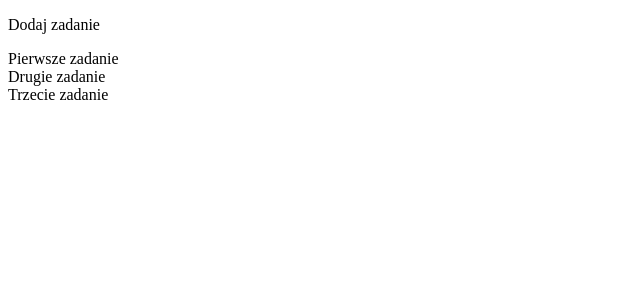
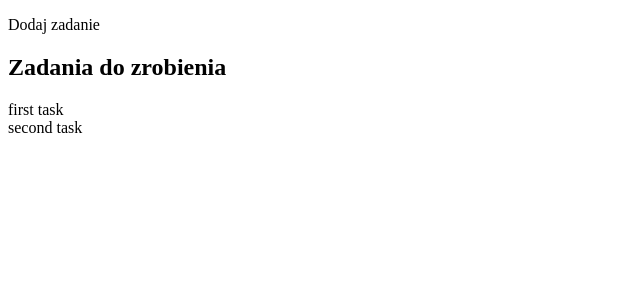
Before and after one commit to unpolaco/Personal-Organizer-App-, a React (Create React App) app: page / in a window 1280 px wide. Shown: the top 300 px of the page, without its empty margins (0-640 px from the left). Built offline with nearby package versions, Linux system fonts and the light colour scheme.

Commit message:
Set map function through tasks state

```diff
--- a/src/App.js
+++ b/src/App.js
@@ -3,12 +3,25 @@ import AddTask from './components/AddTask'
 import TasksLists from './components/TaskList'
 
 class App extends Component {
-  state={ }
+  state={
+    tasks: [
+      {
+        id: 0,
+        name: "first task",
+        priority: false,
+      },
+      {
+        id: 1,
+        name: "second task",
+        priority: false,
+      }
+    ]
+   }
   render() {
     return (
       <>
         <AddTask />
-        <TasksLists />
+        <TasksLists tasks={this.state.tasks}/>
 
       </>
   )}
--- a/src/components/AddTask.js
+++ b/src/components/AddTask.js
@@ -2,7 +2,7 @@ import React, { Component } from 'react';
 
 class AddTask extends Component {
   state = {
-    newTask: "",
+
     }
   render() {
     return (
--- a/src/components/Task.js
+++ b/src/components/Task.js
@@ -1,13 +1,13 @@
 import React from 'react'
 
-function Task() {
+function Task(props) {
+
   return (
-    <>
-      <div>Pierwsze zadanie</div>
-      <div>Drugie zadanie</div>
-      <div>Trzecie zadanie</div>
-    </>
+      <div>
+      {props.tasks.name}
+      </div>
+
   )
 }
 
-export default Task
+export default Task;
--- a/src/components/TaskList.js
+++ b/src/components/TaskList.js
@@ -1,10 +1,17 @@
 import React from 'react'
 import Task from './Task'
 
-function TaskList() {
+function TaskList(props) {
   return (
     <div>
-      <Task />
+    <h2>Zadania do zrobienia</h2>
+
+      {props.tasks.map(task => {
+        return (
+          <Task key={task.id} tasks={task} />
+        )
+      }
+      )}
     </div>
   )
 }
```
